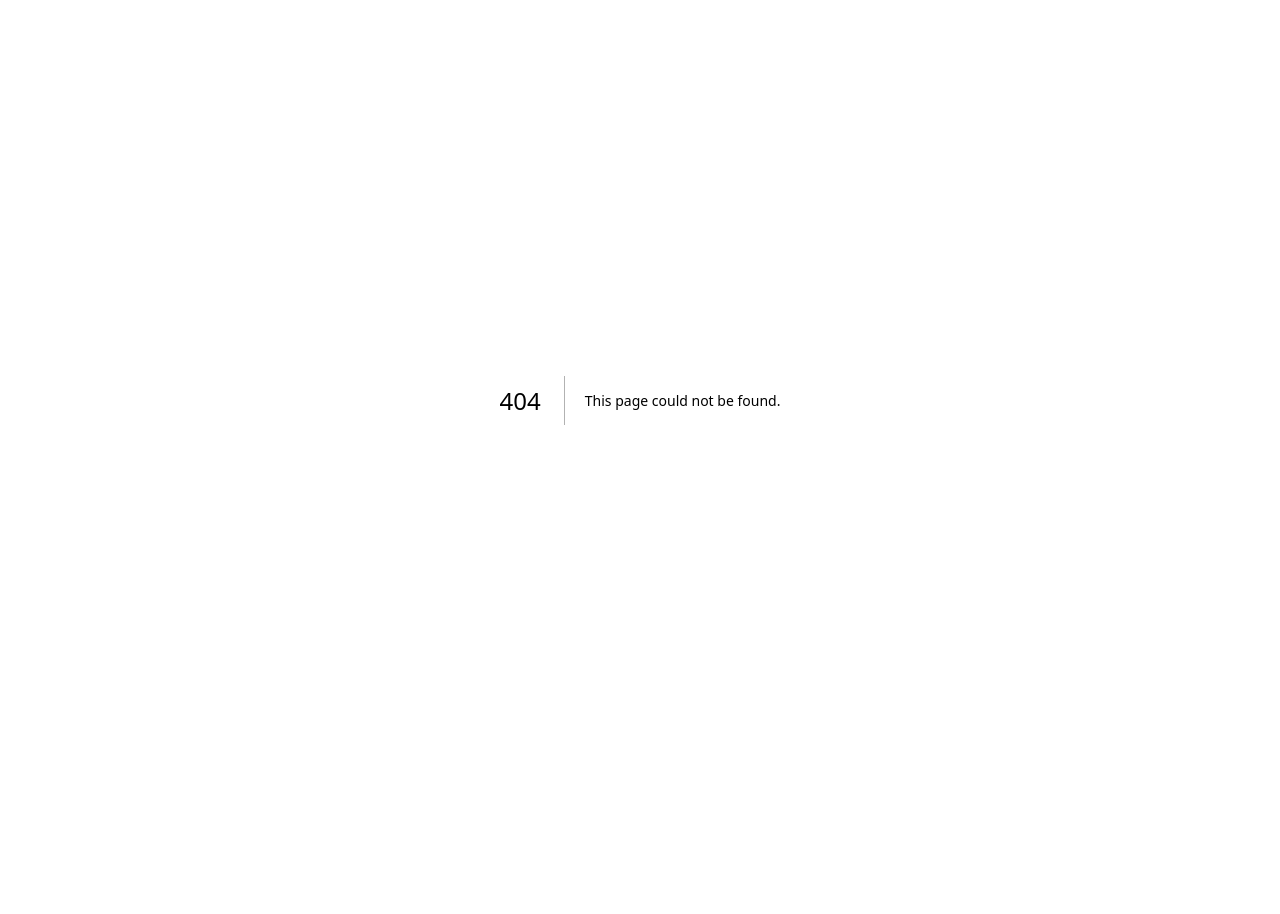
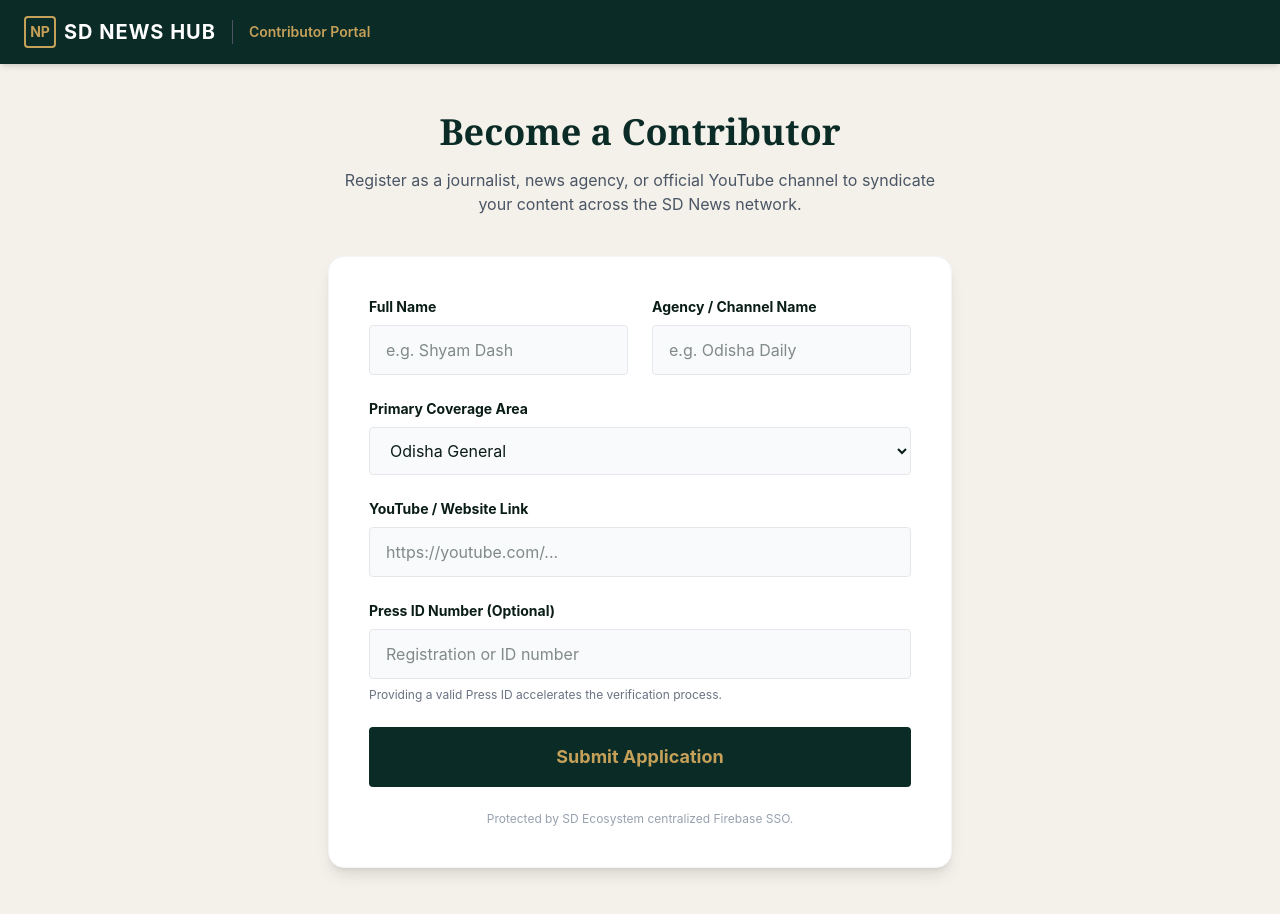
Before and after one commit to odishamedical/sd-news-hub, a Next.js app: page /register-reporter in a window 1280 px wide. Before the commit this address had no page. Before the commit the page ends 800 px from the top, so only its background shows below. Built offline with nearby package versions, Linux system fonts and the light colour scheme.

Commit message:
feat: add Firebase backend for reporter registration and contribute news portal

```diff
--- a/package.json
+++ b/package.json
@@ -9,6 +9,7 @@
     "lint": "eslint"
   },
   "dependencies": {
+    "firebase": "^12.13.0",
     "next": "16.2.6",
     "react": "19.2.4",
     "react-dom": "19.2.4",
--- a/src/app/page.tsx
+++ b/src/app/page.tsx
@@ -134,7 +134,11 @@ export default async function Home({ searchParams }: { searchParams: { lang?: st
 
             {/* Auth Links */}
             <Link href="https://sd-auth-center.vercel.app" className="hover:text-[#C5A059] transition-colors hidden sm:block">Login</Link>
-            <Link href="https://sd-auth-center.vercel.app" className="bg-[#C5A059] text-[#0A1C16] hover:bg-[#b08d4b] px-3 py-1.5 rounded transition-colors">Register</Link>
+            <Link href="https://sd-auth-center.vercel.app" className="bg-[#C5A059] text-[#0A1C16] hover:bg-[#b08d4b] px-3 py-1.5 rounded transition-colors hidden sm:block">Register</Link>
+
+            <Link href="/register-reporter" className="border border-[#C5A059] text-[#C5A059] hover:bg-[#C5A059] hover:text-[#0A1C16] px-3 py-1.5 rounded transition-colors">
+              {lang === 'or' ? 'ଯୋଗଦାନ କରନ୍ତୁ' : 'Contribute News'}
+            </Link>
           </div>
         </div>
       </header>
--- /dev/null
+++ b/src/app/register-reporter/page.tsx
@@ -0,0 +1,168 @@
+"use client";
+
+import React, { useState } from "react";
+import Link from "next/link";
+import { db, collection, addDoc, serverTimestamp } from "@/lib/firebase";
+
+export default function RegisterReporter() {
+  const [formData, setFormData] = useState({
+    fullName: "",
+    agencyName: "",
+    channelLink: "",
+    coverageArea: "Odisha General",
+    pressIdNumber: ""
+  });
+  const [status, setStatus] = useState<"idle" | "submitting" | "success" | "error">("idle");
+
+  const handleSubmit = async (e: React.FormEvent) => {
+    e.preventDefault();
+    setStatus("submitting");
+
+    try {
+      await addDoc(collection(db, "news_reporters"), {
+        ...formData,
+        status: "pending",
+        createdAt: serverTimestamp()
+      });
+      setStatus("success");
+    } catch (error) {
+      console.error("Error submitting registration:", error);
+      setStatus("error");
+    }
+  };
+
+  if (status === "success") {
+    return (
+      <div className="min-h-screen bg-[#F4F1EA] flex items-center justify-center p-6 text-center">
+        <div className="bg-white p-10 rounded-xl shadow-xl max-w-md w-full border-t-4 border-[#C5A059]">
+          <div className="w-16 h-16 bg-[#0B2B26] text-[#C5A059] rounded-full flex items-center justify-center mx-auto mb-6">
+            <svg className="w-8 h-8" fill="none" stroke="currentColor" viewBox="0 0 24 24"><path strokeLinecap="round" strokeLinejoin="round" strokeWidth="2" d="M5 13l4 4L19 7"></path></svg>
+          </div>
+          <h2 className="text-2xl font-bold font-serif mb-4 text-[#0A1C16]">Registration Received</h2>
+          <p className="text-gray-600 mb-8 text-sm leading-relaxed">
+            Thank you, {formData.fullName}. Your request to become a registered contributor has been securely submitted to the SD Ecosystem. Our team will verify your credentials and contact you shortly.
+          </p>
+          <Link href="/" className="bg-[#0B2B26] hover:bg-[#051815] text-[#C5A059] font-bold py-3 px-6 rounded w-full block transition-colors">
+            Return to News Hub
+          </Link>
+        </div>
+      </div>
+    );
+  }
+
+  return (
+    <div className="min-h-screen bg-[#F4F1EA]">
+      {/* Simple Header */}
+      <header className="bg-[#0B2B26] text-white h-16 flex items-center px-6 sticky top-0 z-50 shadow-md">
+        <Link href="/" className="flex items-center gap-2">
+          <div className="w-8 h-8 border-2 border-[#C5A059] flex items-center justify-center rounded">
+            <span className="text-[#C5A059] font-bold text-sm">NP</span>
+          </div>
+          <span className="text-xl font-bold tracking-wider hidden sm:block">SD NEWS HUB</span>
+        </Link>
+        <div className="h-6 w-px bg-gray-600 mx-4 hidden sm:block"></div>
+        <span className="text-sm font-semibold text-[#C5A059]">Contributor Portal</span>
+      </header>
+
+      <main className="max-w-2xl mx-auto py-12 px-4 sm:px-6">
+        <div className="text-center mb-10">
+          <h1 className="text-3xl sm:text-4xl font-bold font-serif text-[#0B2B26] mb-4">Become a Contributor</h1>
+          <p className="text-gray-600">Register as a journalist, news agency, or official YouTube channel to syndicate your content across the SD News network.</p>
+        </div>
+
+        <form onSubmit={handleSubmit} className="bg-white rounded-2xl shadow-lg p-6 sm:p-10 border border-gray-100">
+          <div className="space-y-6">
+
+            <div className="grid grid-cols-1 sm:grid-cols-2 gap-6">
+              <div>
+                <label className="block text-sm font-bold text-[#0A1C16] mb-2">Full Name</label>
+                <input
+                  required
+                  type="text"
+                  className="w-full bg-gray-50 border border-gray-200 rounded px-4 py-3 focus:outline-none focus:border-[#C5A059] focus:ring-1 focus:ring-[#C5A059]"
+                  placeholder="e.g. Shyam Dash"
+                  value={formData.fullName}
+                  onChange={(e) => setFormData({...formData, fullName: e.target.value})}
+                />
+              </div>
+              <div>
+                <label className="block text-sm font-bold text-[#0A1C16] mb-2">Agency / Channel Name</label>
+                <input
+                  required
+                  type="text"
+                  className="w-full bg-gray-50 border border-gray-200 rounded px-4 py-3 focus:outline-none focus:border-[#C5A059]"
+                  placeholder="e.g. Odisha Daily"
+                  value={formData.agencyName}
+                  onChange={(e) => setFormData({...formData, agencyName: e.target.value})}
+                />
+              </div>
+            </div>
+
+            <div>
+              <label className="block text-sm font-bold text-[#0A1C16] mb-2">Primary Coverage Area</label>
+              <select
+                className="w-full bg-gray-50 border border-gray-200 rounded px-4 py-3 focus:outline-none focus:border-[#C5A059]"
+                value={formData.coverageArea}
+                onChange={(e) => setFormData({...formData, coverageArea: e.target.value})}
+              >
+                <option>Odisha General</option>
+                <option>Bhubaneswar Local</option>
+                <option>Cuttack Local</option>
+                <option>Political News</option>
+                <option>Business & Economy</option>
+                <option>Healthcare / Telemedicine</option>
+              </select>
+            </div>
+
+            <div>
+              <label className="block text-sm font-bold text-[#0A1C16] mb-2">YouTube / Website Link</label>
+              <input
+                required
+                type="url"
+                className="w-full bg-gray-50 border border-gray-200 rounded px-4 py-3 focus:outline-none focus:border-[#C5A059]"
+                placeholder="https://youtube.com/..."
+                value={formData.channelLink}
+                onChange={(e) => setFormData({...formData, channelLink: e.target.value})}
+              />
+            </div>
+
+            <div>
+              <label className="block text-sm font-bold text-[#0A1C16] mb-2">Press ID Number (Optional)</label>
+              <input
+                type="text"
+                className="w-full bg-gray-50 border border-gray-200 rounded px-4 py-3 focus:outline-none focus:border-[#C5A059]"
+                placeholder="Registration or ID number"
+                value={formData.pressIdNumber}
+                onChange={(e) => setFormData({...formData, pressIdNumber: e.target.value})}
+              />
+              <p className="text-xs text-gray-500 mt-2">Providing a valid Press ID accelerates the verification process.</p>
+            </div>
+
+            {status === "error" && (
+              <div className="bg-red-50 text-red-600 p-4 rounded text-sm font-semibold">
+                There was an error connecting to the database. Please try again.
+              </div>
+            )}
+
+            <button
+              type="submit"
+              disabled={status === "submitting"}
+              className="w-full bg-[#0B2B26] hover:bg-[#051815] text-[#C5A059] font-bold text-lg py-4 rounded transition-colors mt-4 disabled:opacity-70 flex items-center justify-center gap-2"
+            >
+              {status === "submitting" ? (
+                <>
+                  <span className="animate-spin rounded-full h-5 w-5 border-b-2 border-[#C5A059]"></span>
+                  Processing...
+                </>
+              ) : (
+                "Submit Application"
+              )}
+            </button>
+            <p className="text-center text-xs text-gray-400 mt-4">Protected by SD Ecosystem centralized Firebase SSO.</p>
+
+          </div>
+        </form>
+      </main>
+    </div>
+  );
+}
--- /dev/null
+++ b/src/lib/firebase.ts
@@ -0,0 +1,16 @@
+import { initializeApp, getApps, getApp } from "firebase/app";
+import { getFirestore, collection, getDocs, addDoc, serverTimestamp, query, orderBy } from "firebase/firestore";
+
+const firebaseConfig = {
+  apiKey: "AIzaSyBz0OIk4xmOZras83es5HmJc03Ae60sMg8",
+  authDomain: "sd-auth-center.firebaseapp.com",
+  projectId: "sd-auth-center",
+  storageBucket: "sd-auth-center.firebasestorage.app",
+  messagingSenderId: "393346058191",
+  appId: "1:393346058191:web:a5e96e1c481a72f86db4ba"
+};
+
+const app = !getApps().length ? initializeApp(firebaseConfig) : getApp();
+const db = getFirestore(app);
+
+export { app, db, collection, getDocs, addDoc, serverTimestamp, query, orderBy };
```
Also changed, not shown: 1 other file (tests, documents, lock files or other folders).
